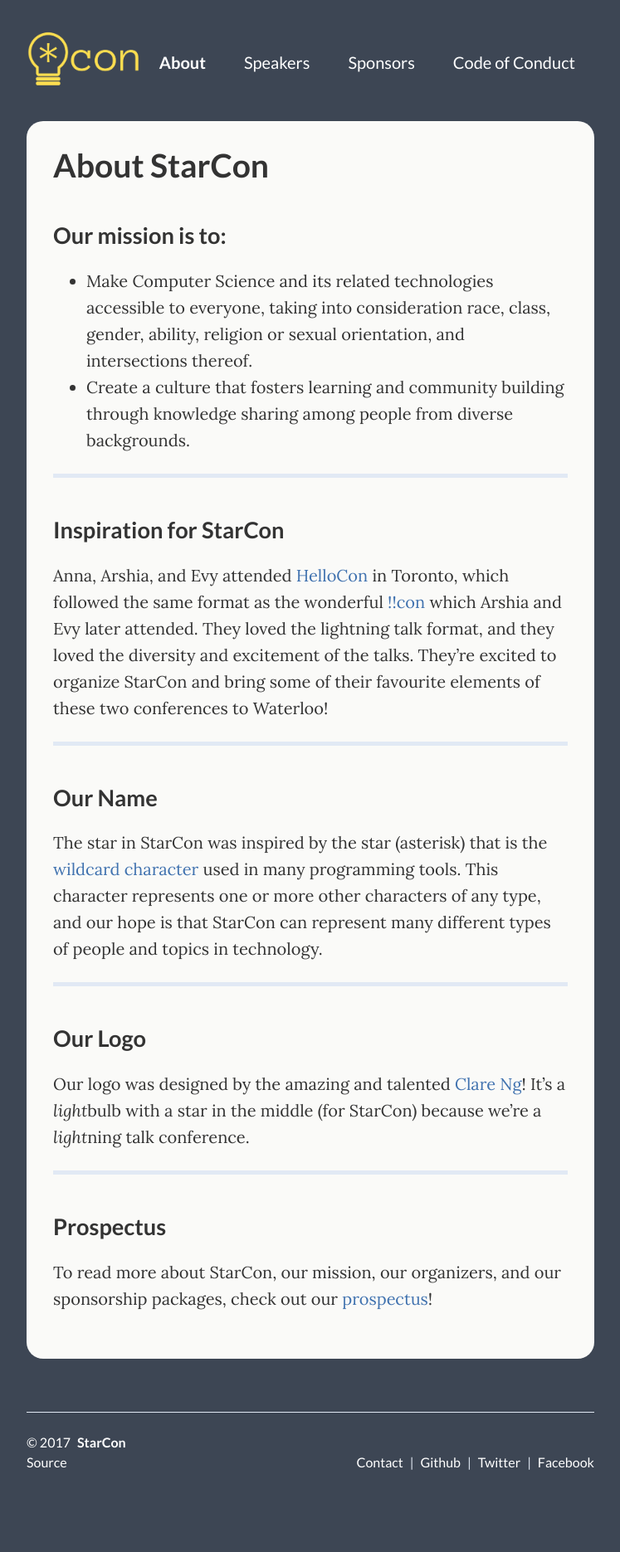
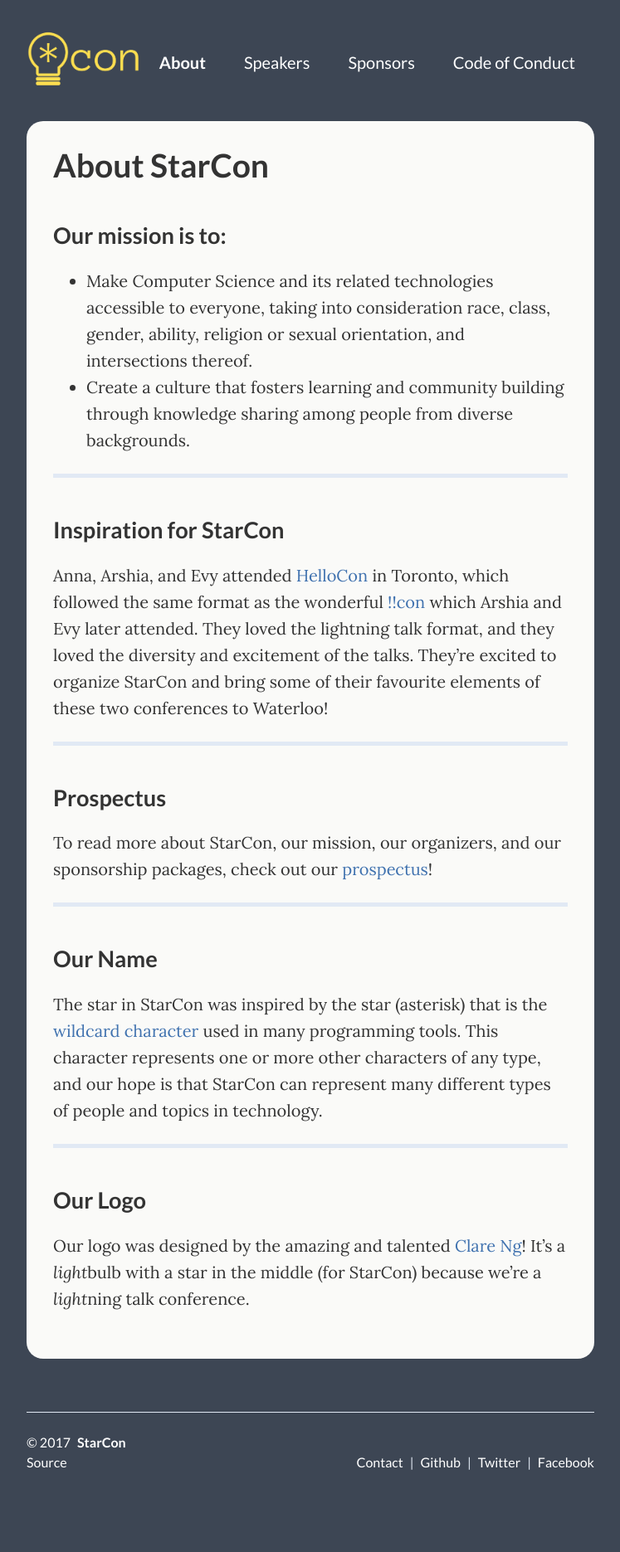
Before and after one commit to StarConKW/starconkw.github.io, a Jekyll site: the page built from _pages/about.md, in a window 1280 px wide. Shown: the whole page at 83% size, without its empty margins (266-1013 px from the left). Built offline with Jekyll 4.4.1, drawn with Linux system fonts in a browser that asks for light colours; part of the change alters nothing that is shown.

```diff
--- a/_pages/about.md
+++ b/_pages/about.md
@@ -23,6 +23,12 @@ Anna, Arshia, and Evy attended [HelloCon](http://hellocon.net) in Toronto, which
 
 ---
 
+## Prospectus
+
+To read more about StarCon, our mission, our organizers, and our sponsorship packages, check out our [prospectus](/prospectus)!
+
+---
+
 ## Our Name
 
 The star in StarCon was inspired by the star (asterisk) that is the [wildcard character](http://whatis.techtarget.com/definition/wildcard-character) used in many programming tools. This character represents one or more other characters of any type, and our hope is that StarCon can represent many different types of people and topics in technology.
@@ -33,11 +39,4 @@ The star in StarCon was inspired by the star (asterisk) that is the [wildcard ch
 
 Our logo was designed by the amazing and talented [Clare Ng](http://claricen.github.io)! It's a *light*bulb with a star in the middle (for StarCon) because we're a *light*ning talk conference.
 
----
-
-## Prospectus
-
-To read more about StarCon, our mission, our organizers, and our sponsorship packages, check out our [prospectus](/prospectus)!
-
-
 </div>
```
